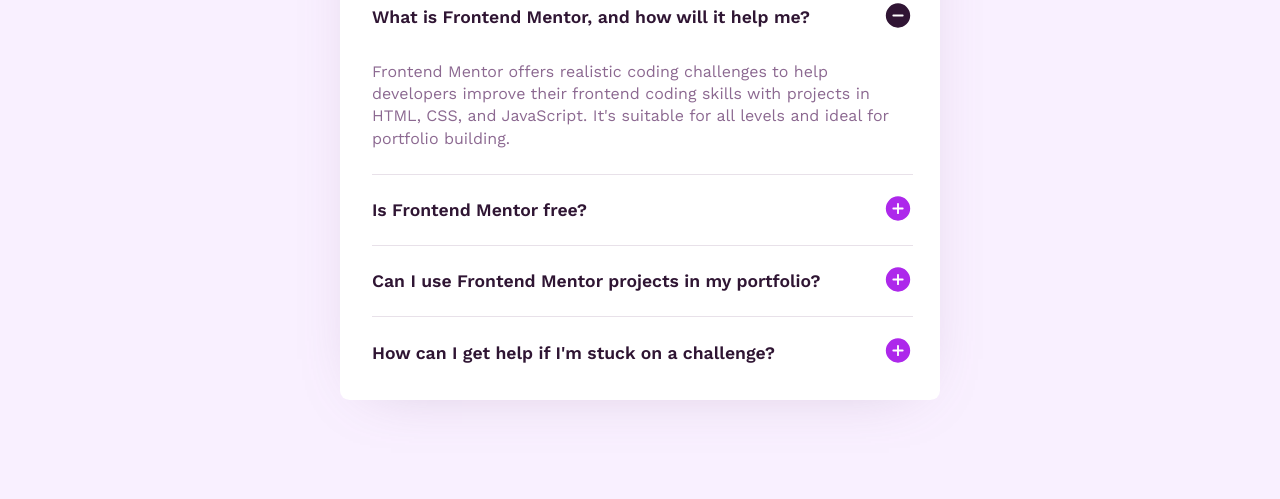
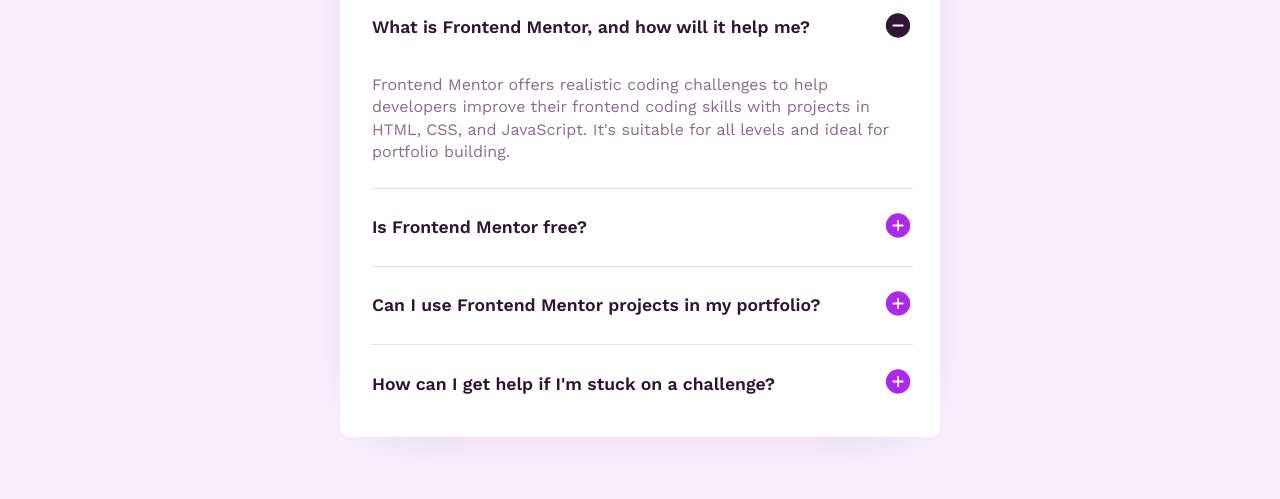
Before and after one commit to LesSyl/Frontend-Mentor---FAQ-accordion, a website: page index.html in a window 1280 px wide. Shown: the part 301-800 px from the top of the page. Drawn offline with nearby package versions, Linux system fonts and the light colour scheme.

Commit message:
changed paddings

```diff
--- a/src/sass/main.scss
+++ b/src/sass/main.scss
@@ -149,10 +149,10 @@
 	.card {
 		margin: auto;
 		width: 37.5em;
-		padding: 1.5em 1.7em 0.75em 2em;
+		padding: 1.9em 1.7em 0.9em 2em;
 		&__box-content {
 			&-questions {
-				padding: 1em 0;
+				padding: 1.2em 0;
 				font-size: 1.1rem;
 				&::after {
 					padding-left: 1.5em;
```
Also changed, not shown: dist/css/main.min.css.
